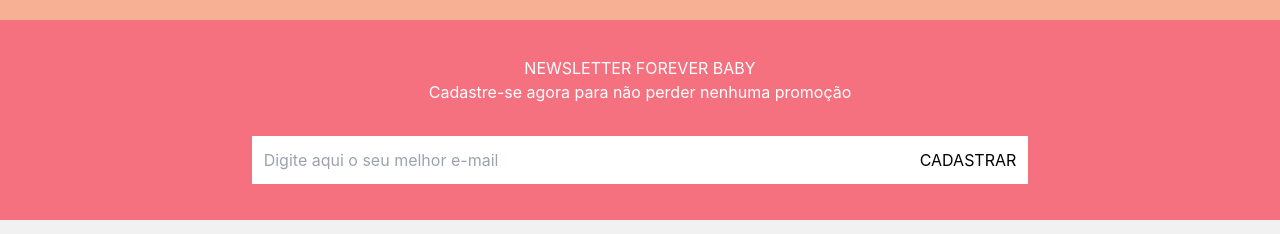
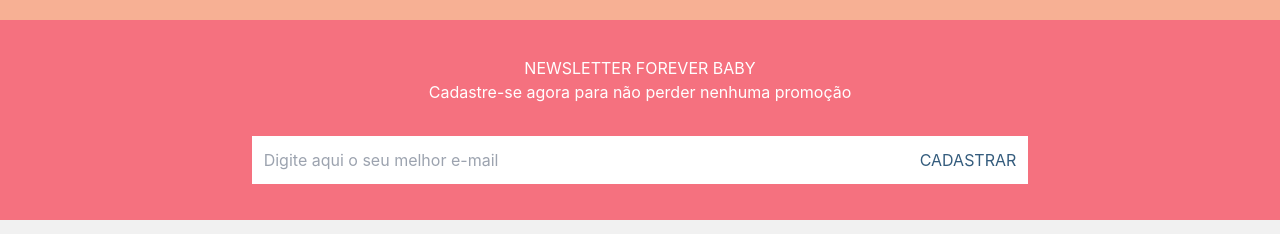
Before and after one commit to MartinGBB/forever-baby, a React (Create React App) app: page / in a window 1280 px wide. Shown: the part 1760-1994 px from the top of the page. Built offline with nearby package versions, Linux system fonts and the light colour scheme.

Commit message:
style: adiciona color azul no nome do botao

```diff
--- a/src/components/Newsletter.js
+++ b/src/components/Newsletter.js
@@ -34,7 +34,7 @@
           />
         <button
           type="button"
-          className="bg-white p-3 inline desktop:p-3 phone:p-3"
+          className="bg-white p-3 inline desktop:p-3 phone:p-3 text-quaternary-color"
           onClick={ handleFetch }
         >
           CADASTRAR
```
